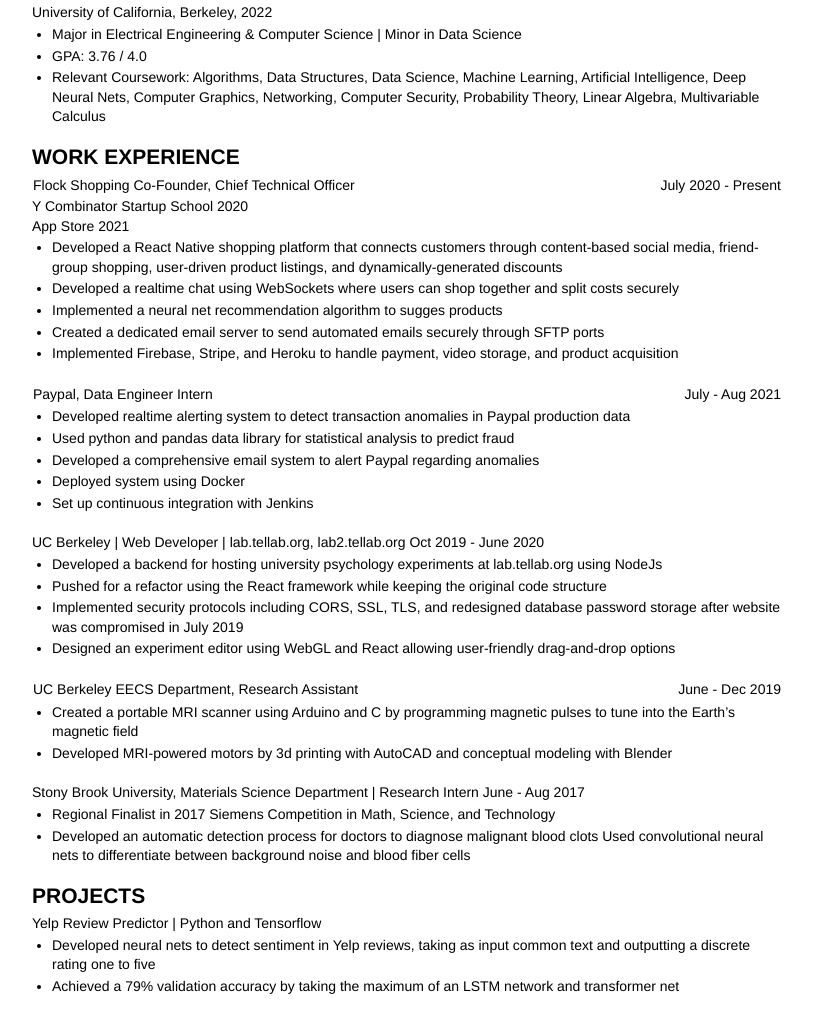
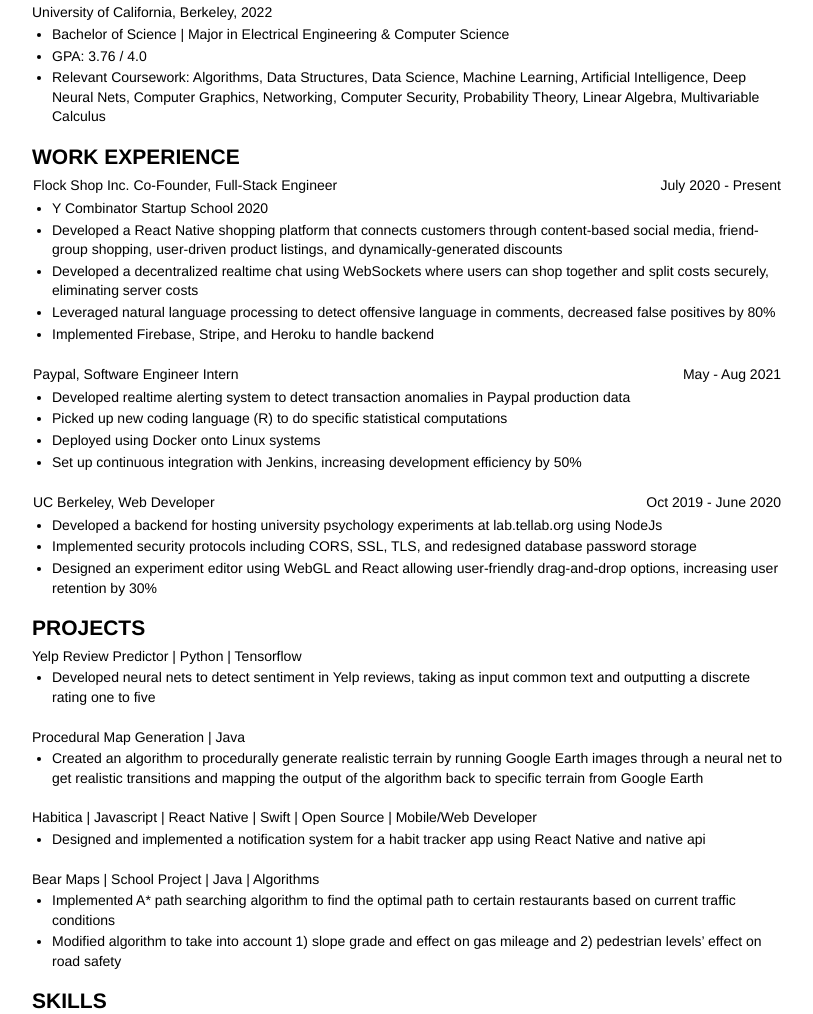
Before and after one commit to kgaobears/resume, a plain HTML site: page index.html in a window 1280 px wide. Shown: the part 178-1192 px from the top of the page, without its empty margins (233-1046 px from the left). Drawn offline with Linux system fonts and the light colour scheme.

Commit message:
updat resume

```diff
--- a/index.html
+++ b/index.html
@@ -21,12 +21,12 @@
 <body>
 <h1 id="kevin-gao">Kevin Gao</h1>
 <h4 id="call-of-the-wild-court-livermore-ca-94550">1662 Call of the Wild Court, Livermore CA 94550</h4>
-<h4 id="gaokberkeley.edu">gaok@berkeley.edu</h4>
+<h4 id="kevinyanggaogmail.com">kevinyanggao@gmail.com</h4>
 <h4 id="section">(925) 519-8116</h4>
 <h2 id="education">EDUCATION</h2>
 <p>University of California, Berkeley, 2022</p>
 <ul>
-<li>Major in Electrical Engineering &amp; Computer Science | Minor in Data Science</li>
+<li>Bachelor of Science | Major in Electrical Engineering &amp; Computer Science</li>
 <li>GPA: 3.76 / 4.0</li>
 <li>Relevant Coursework: Algorithms, Data Structures, Data Science, Machine Learning, Artificial Intelligence, Deep Neural Nets, Computer Graphics, Networking, Computer Security, Probability Theory, Linear Algebra, Multivariable Calculus</li>
 </ul>
@@ -34,7 +34,7 @@
 <table>
 <thead>
 <tr class="header">
-<th>Flock Shopping Co-Founder, Chief Technical Officer</th>
+<th>Flock Shop Inc. Co-Founder, Full-Stack Engineer</th>
 <th style="text-align: center;"></th>
 <th style="text-align: right;">July 2020 - Present</th>
 </tr>
@@ -42,21 +42,19 @@
 <tbody>
 </tbody>
 </table>
-<p>Y Combinator Startup School 2020</p>
-<p>App Store 2021</p>
 <ul>
-<li>Developed a React Native shopping platform that connects customers through content-based social media, friend-group shopping, user-driven product listings, and dynamically-generated discounts</li>
-<li>Developed a realtime chat using WebSockets where users can shop together and split costs securely</li>
-<li>Implemented a neural net recommendation algorithm to sugges products</li>
-<li>Created a dedicated email server to send automated emails securely through SFTP ports</li>
-<li>Implemented Firebase, Stripe, and Heroku to handle payment, video storage, and product acquisition</li>
+<li><p>Y Combinator Startup School 2020</p></li>
+<li><p>Developed a React Native shopping platform that connects customers through content-based social media, friend-group shopping, user-driven product listings, and dynamically-generated discounts</p></li>
+<li><p>Developed a decentralized realtime chat using WebSockets where users can shop together and split costs securely, eliminating server costs</p></li>
+<li><p>Leveraged natural language processing to detect offensive language in comments, decreased false positives by 80%</p></li>
+<li><p>Implemented Firebase, Stripe, and Heroku to handle backend</p></li>
 </ul>
 <table>
 <thead>
 <tr class="header">
-<th>Paypal, Data Engineer Intern</th>
+<th>Paypal, Software Engineer Intern</th>
 <th style="text-align: center;"></th>
-<th style="text-align: right;">July - Aug 2021</th>
+<th style="text-align: right;">May - Aug 2021</th>
 </tr>
 </thead>
 <tbody>
@@ -64,47 +62,43 @@
 </table>
 <ul>
 <li>Developed realtime alerting system to detect transaction anomalies in Paypal production data</li>
-<li>Used python and pandas data library for statistical analysis to predict fraud</li>
-<li>Developed a comprehensive email system to alert Paypal regarding anomalies</li>
-<li>Deployed system using Docker</li>
-<li>Set up continuous integration with Jenkins</li>
-</ul>
-<p>UC Berkeley | Web Developer | lab.tellab.org, lab2.tellab.org Oct 2019 - June 2020</p>
-<ul>
-<li>Developed a backend for hosting university psychology experiments at lab.tellab.org using NodeJs</li>
-<li>Pushed for a refactor using the React framework while keeping the original code structure</li>
-<li>Implemented security protocols including CORS, SSL, TLS, and redesigned database password storage after website was compromised in July 2019</li>
-<li>Designed an experiment editor using WebGL and React allowing user-friendly drag-and-drop options</li>
+<li>Picked up new coding language (R) to do specific statistical computations</li>
+<li>Deployed using Docker onto Linux systems</li>
+<li>Set up continuous integration with Jenkins, increasing development efficiency by 50%</li>
 </ul>
 <table>
 <thead>
 <tr class="header">
-<th>UC Berkeley EECS Department, Research Assistant</th>
+<th>UC Berkeley, Web Developer</th>
 <th style="text-align: center;"></th>
-<th style="text-align: right;">June - Dec 2019</th>
+<th style="text-align: right;">Oct 2019 - June 2020</th>
 </tr>
 </thead>
 <tbody>
 </tbody>
 </table>
 <ul>
-<li>Created a portable MRI scanner using Arduino and C by programming magnetic pulses to tune into the Earth’s magnetic field</li>
-<li>Developed MRI-powered motors by 3d printing with AutoCAD and conceptual modeling with Blender</li>
-</ul>
-<p>Stony Brook University, Materials Science Department | Research Intern June - Aug 2017</p>
-<ul>
-<li>Regional Finalist in 2017 Siemens Competition in Math, Science, and Technology</li>
-<li>Developed an automatic detection process for doctors to diagnose malignant blood clots Used convolutional neural nets to differentiate between background noise and blood fiber cells</li>
+<li>Developed a backend for hosting university psychology experiments at lab.tellab.org using NodeJs</li>
+<li>Implemented security protocols including CORS, SSL, TLS, and redesigned database password storage</li>
+<li>Designed an experiment editor using WebGL and React allowing user-friendly drag-and-drop options, increasing user retention by 30%</li>
 </ul>
 <h2 id="projects">PROJECTS</h2>
-<p>Yelp Review Predictor | Python and Tensorflow</p>
+<p>Yelp Review Predictor | Python | Tensorflow</p>
 <ul>
 <li>Developed neural nets to detect sentiment in Yelp reviews, taking as input common text and outputting a discrete rating one to five</li>
-<li>Achieved a 79% validation accuracy by taking the maximum of an LSTM network and transformer net</li>
 </ul>
 <p>Procedural Map Generation | Java</p>
 <ul>
 <li>Created an algorithm to procedurally generate realistic terrain by running Google Earth images through a neural net to get realistic transitions and mapping the output of the algorithm back to specific terrain from Google Earth</li>
+</ul>
+<p>Habitica | Javascript | React Native | Swift | Open Source | Mobile/Web Developer</p>
+<ul>
+<li>Designed and implemented a notification system for a habit tracker app using React Native and native api</li>
+</ul>
+<p>Bear Maps | School Project | Java | Algorithms</p>
+<ul>
+<li>Implemented A* path searching algorithm to find the optimal path to certain restaurants based on current traffic conditions</li>
+<li>Modified algorithm to take into account 1) slope grade and effect on gas mileage and 2) pedestrian levels’ effect on road safety</li>
 </ul>
 <h2 id="skills">SKILLS</h2>
 <p>Python, Pandas, Numpy, Javascript, NodeJs, Java, MATLAB, R, C, C++, MySQL, MariaDB, MongoDB, Docker, React Native, backend development</p>
```
Also changed, not shown: 3 other files.
